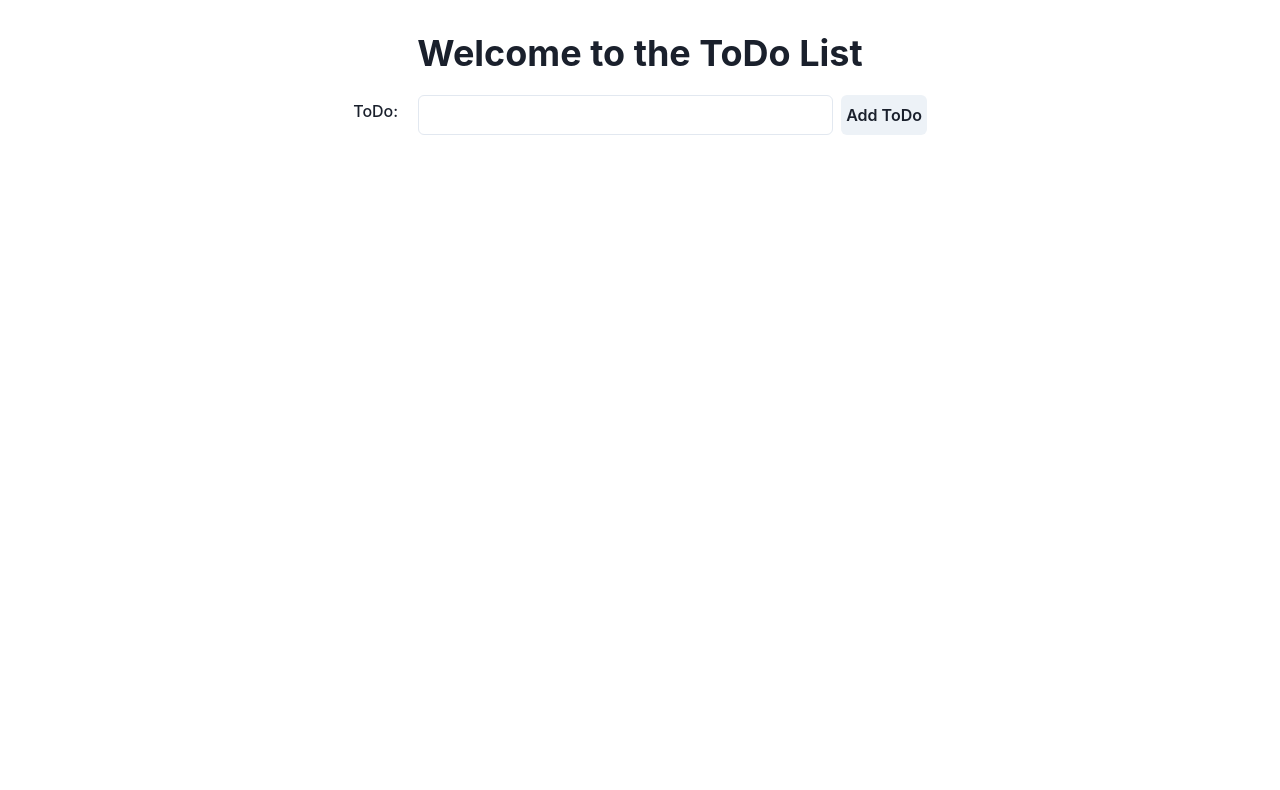
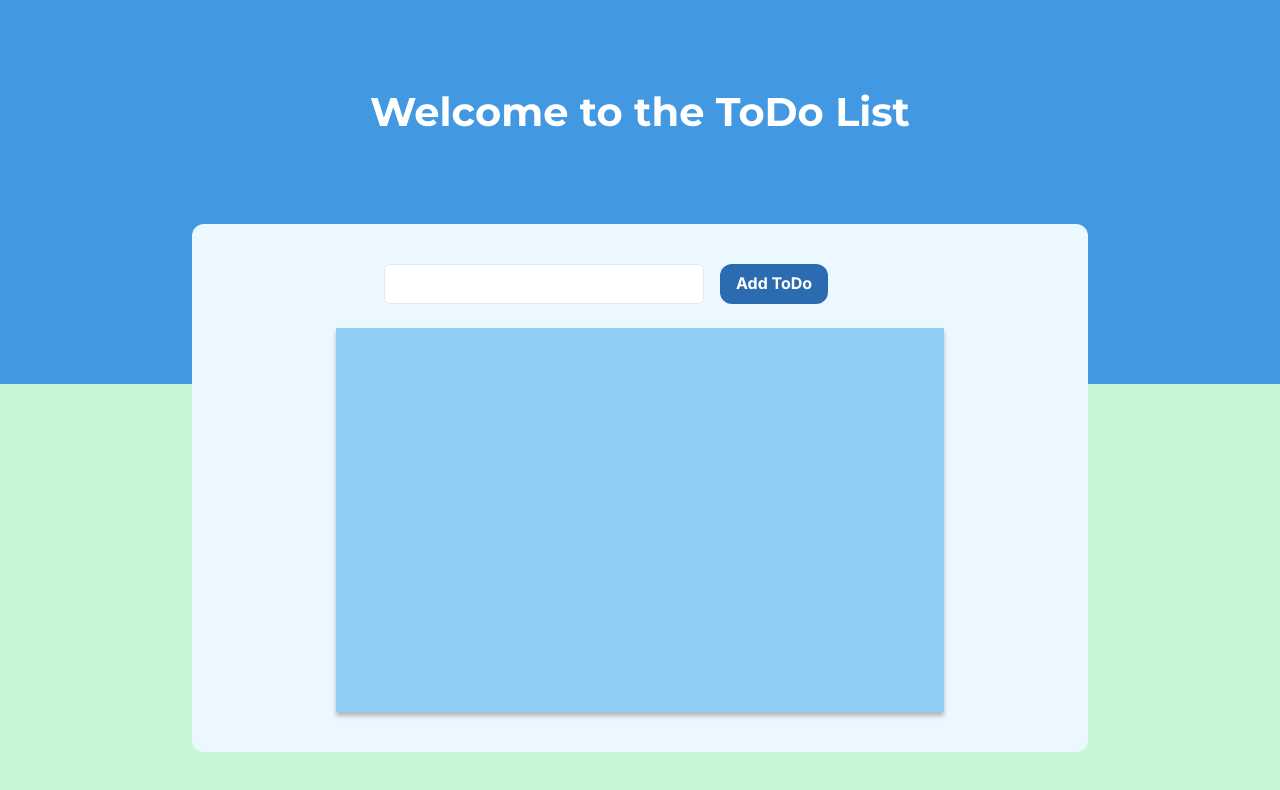
Before and after one commit to INNeira/ToDo-List-Own, a React (Vite) app: page / in a window 1280 px wide. Shown: the top 790 px of the page. Built offline with nearby package versions, Linux system fonts and the light colour scheme.

Commit message:
Estilos actualizados

```diff
--- a/src/App.css
+++ b/src/App.css
@@ -1,7 +1,5 @@
 #root {
-  max-width: 1280px;
-  margin: 0 auto;
-  padding: 2rem;
+  width: auto;
   text-align: center;
 }
 
--- a/src/App.jsx
+++ b/src/App.jsx
@@ -1,59 +1,86 @@
-import { useState } from 'react'
-import './App.css'
-import Form from './components/Form';
-import { ToDoList } from './components/ToDoList';
+import { useState } from "react";
+import "./App.css";
+import Form from "./components/Form";
+import { ToDoList } from "./components/ToDoList";
 
 // Chakra UI
-import { Container, Heading } from '@chakra-ui/react'
+import { Box, Container, Flex, Heading } from "@chakra-ui/react";
 
 function App() {
-
-  const [todo, setTodo] = useState({ value: '' })
-  const [todos, setTodos] = useState([])
+  const [todo, setTodo] = useState({ value: "" });
+  const [todos, setTodos] = useState([]);
 
   const { value } = todo;
 
   const handleTodo = (event) => {
-    setTodo({ value: event.target.value })
-  }
+    setTodo({ value: event.target.value });
+  };
 
   const addTodo = (event) => {
-    event.preventDefault()
-    if (value === '') {
-      alert('eu flaco esto esta vaciaso')
-      return
+    event.preventDefault();
+    if (value === "") {
+      alert("eu flaco esto esta vaciaso");
+      return;
     }
-    setTodos([...todos, { text: value, confirmed: false, id: Math.random() * 1000 }])
-    setTodo({ value: '' })
-  }
+    setTodos([
+      ...todos,
+      { text: value, confirmed: false, id: Math.random() * 1000 },
+    ]);
+    setTodo({ value: "" });
+  };
 
   const deleteTodo = (id) => {
-    setTodos(todos.filter((todo) => todo.id != id))
-  }
+    setTodos(todos.filter((todo) => todo.id != id));
+  };
 
   const handleConfirm = (itemId) => {
     console.log(itemId);
-    setTodos(todos.map(item => {
-      if (item.id === itemId) {
-        return { ...item, confirmed: !item.confirmed }
-      }
-      return item;
-    }))
-  }
+    setTodos(
+      todos.map((item) => {
+        if (item.id === itemId) {
+          return { ...item, confirmed: !item.confirmed };
+        }
+        return item;
+      })
+    );
+
+    //display='flex' alignItems='center' justifyContent='center'
+  };
 
   return (
-    <div className="App">
-      <Heading mb={5}>
-        Welcome to the ToDo List
-      </Heading>
-      <Container>
+    <Box bg={"green.100"} w="100%" minH="100vh" flexDirection={"column"}>
+      <Flex alignItems="center" justifyContent="center" bg="blue.400" h="sm">
+        <Box pb={40}>
+          <Heading
+            fontFamily={"Montserrat"}
+            fontWeight={700}
+            fontSize={"40px"}
+            color="white"
+          >
+            Welcome to the ToDo List
+          </Heading>
+        </Box>
+      </Flex>
+      <Box
+        bg={"blue.50"}
+        w={"4xl"}
+        minH={"lg"}
+        margin={"auto"}
+        mt={-40}
+        borderRadius={12}
+        paddingY={10}
+        paddingX={36}
+      >
         <Form todo={todo} handleTodo={handleTodo} addTodo={addTodo} />
 
-        <ToDoList todos={todos} deleteTodo={deleteTodo} handleConfirm={handleConfirm} />
-      </Container>
-
-    </div>
-  )
+        <ToDoList
+          todos={todos}
+          deleteTodo={deleteTodo}
+          handleConfirm={handleConfirm}
+        />
+      </Box>
+    </Box>
+  );
 }
 
-export default App
+export default App;
--- a/src/components/Form.jsx
+++ b/src/components/Form.jsx
@@ -1,4 +1,4 @@
-import React from 'react'
+import React from "react";
 
 // Chakra UI
 import {
@@ -8,21 +8,43 @@ import {
   FormControl,
   FormLabel,
   Input,
-  Button
-} from '@chakra-ui/react'
+  Button,
+  VStack,
+  Flex,
+} from "@chakra-ui/react";
 
 function Form({ todo, handleTodo, addTodo }) {
   return (
     <FormControl>
-      <HStack>
-        <FormLabel>
-          ToDo:
-        </FormLabel>
-        <Input value={todo.value} onChange={handleTodo} id="todo" type="text"></Input>
-        <Button onClick={addTodo}>Add ToDo</Button>
-      </HStack>
+      <VStack>
+        <Flex w={"lg"} gap={4}>
+          <Input
+            w={"xs"}
+            bg={'white'}
+            _focus={{
+              borderInlineColor: "blue.800"
+            }}
+            value={todo.value}
+            onChange={handleTodo}
+            id="todo"
+            type="text"
+          ></Input>
+          <Button
+            bg={"blue.600"}
+            color={"white"}
+            borderRadius={12}
+            _hover={{
+              background: "blue.800",
+              color: "white",
+            }}
+            onClick={addTodo}
+          >
+            Add ToDo
+          </Button>
+        </Flex>
+      </VStack>
     </FormControl>
-  )
+  );
 }
 
-export default Form
+export default Form;
--- a/src/components/ToDoList.jsx
+++ b/src/components/ToDoList.jsx
@@ -1,4 +1,4 @@
-import React from 'react'
+import React from "react";
 
 // Chakra UI
 import {
@@ -7,23 +7,53 @@ import {
   ListItem,
   Button,
   Box,
-  Text
-} from '@chakra-ui/react'
+  Text,
+  Flex,
+} from "@chakra-ui/react";
 
 export const ToDoList = ({ todos = [], handleConfirm, deleteTodo }) => {
   return (
+    <Flex
+      bg={"blue.200"}
+      direction={"row"}
+      p={5}
+      margin={"auto"}
+      mt={6}
+      minH={"sm"}
+      boxShadow={"0px 4px 4px rgba(0, 0, 0, 0.25)"}
+    >
+      <List w={"100%"}>
+        {todos.map((todo) => (
+          <Box key={todo.id} mb={4}>
+            <ListItem>
+              <Flex className="asd" justifyContent={"space-around"}>
+                <Box minW={40}>
+                  <Text
+                    fontSize="xl"
+                    className={todo.confirmed ? "ready-todo" : ""}
+                  >
+                    {todo.text}
+                  </Text>
+                </Box>
 
-    <List>
-      {todos.map((todo) =>
-        <Box key={todo.id}>
-          <ListItem >
-            <HStack>
-              <Text fontSize='xl' className={todo.confirmed ? 'ready-todo' : ''}>{todo.text}</Text>
-              <Button onClick={() => handleConfirm(todo.id)}> Ready </Button>
-              <Button onClick={() => deleteTodo(todo.id)} className="deleteTodo"> Delete </Button>
-            </HStack>
-          </ListItem>
-        </Box>)}
-    </List>
-  )
-}
+                <Flex gap={4}>
+                  <Button onClick={() => handleConfirm(todo.id)}>
+                    {" "}
+                    Ready{" "}
+                  </Button>
+                  <Button
+                    onClick={() => deleteTodo(todo.id)}
+                    className="deleteTodo"
+                  >
+                    {" "}
+                    Delete{" "}
+                  </Button>
+                </Flex>
+              </Flex>
+            </ListItem>
+          </Box>
+        ))}
+      </List>
+    </Flex>
+  );
+};
--- a/src/index.css
+++ /dev/null
@@ -1,30 +0,0 @@
-:root {
-  font-family: Inter, Avenir, Helvetica, Arial, sans-serif;
-  font-size: 16px;
-  line-height: 24px;
-  font-weight: 400;
-
-  color-scheme: light dark;
-  color: rgba(255, 255, 255, 0.87);
-  background-color: #242424;
-
-  font-synthesis: none;
-  text-rendering: optimizeLegibility;
-  -webkit-font-smoothing: antialiased;
-  -moz-osx-font-smoothing: grayscale;
-  -webkit-text-size-adjust: 100%;
-}
-
-
-@media (prefers-color-scheme: light) {
-  :root {
-    color: #213547;
-    background-color: #ffffff;
-  }
-  a:hover {
-    color: #747bff;
-  }
-  button {
-    background-color: #f9f9f9;
-  }
-}
--- a/src/main.jsx
+++ b/src/main.jsx
@@ -1,12 +1,14 @@
 import React from 'react'
 import ReactDOM from 'react-dom/client'
 import App from './App'
-import './index.css'
 import { ChakraProvider } from '@chakra-ui/react'
+
+import theme from '../src/theme'
+import '../src/theme/styles.css'
 
 ReactDOM.createRoot(document.getElementById('root')).render(
   <React.StrictMode>
-    <ChakraProvider>
+    <ChakraProvider theme={theme}>
       <App />
     </ChakraProvider>
   </React.StrictMode>
--- /dev/null
+++ b/src/theme/index.jsx
@@ -0,0 +1,12 @@
+import { extendTheme, theme as base } from "@chakra-ui/react";
+
+const theme = extendTheme({
+    fonts: {
+        heading: `Montserrat, ${base.fonts?.heading}`,
+        body: `Inter, ${base.fonts?.body}`
+    }
+});
+
+
+
+export default theme;
--- /dev/null
+++ b/src/theme/styles.css
@@ -0,0 +1 @@
+@import url('https://fonts.googleapis.com/css2?family=Inter:wght@100;300;500;700;900&family=Montserrat:wght@100;200;300;400;500;600;700;800;900&display=swap');
```
